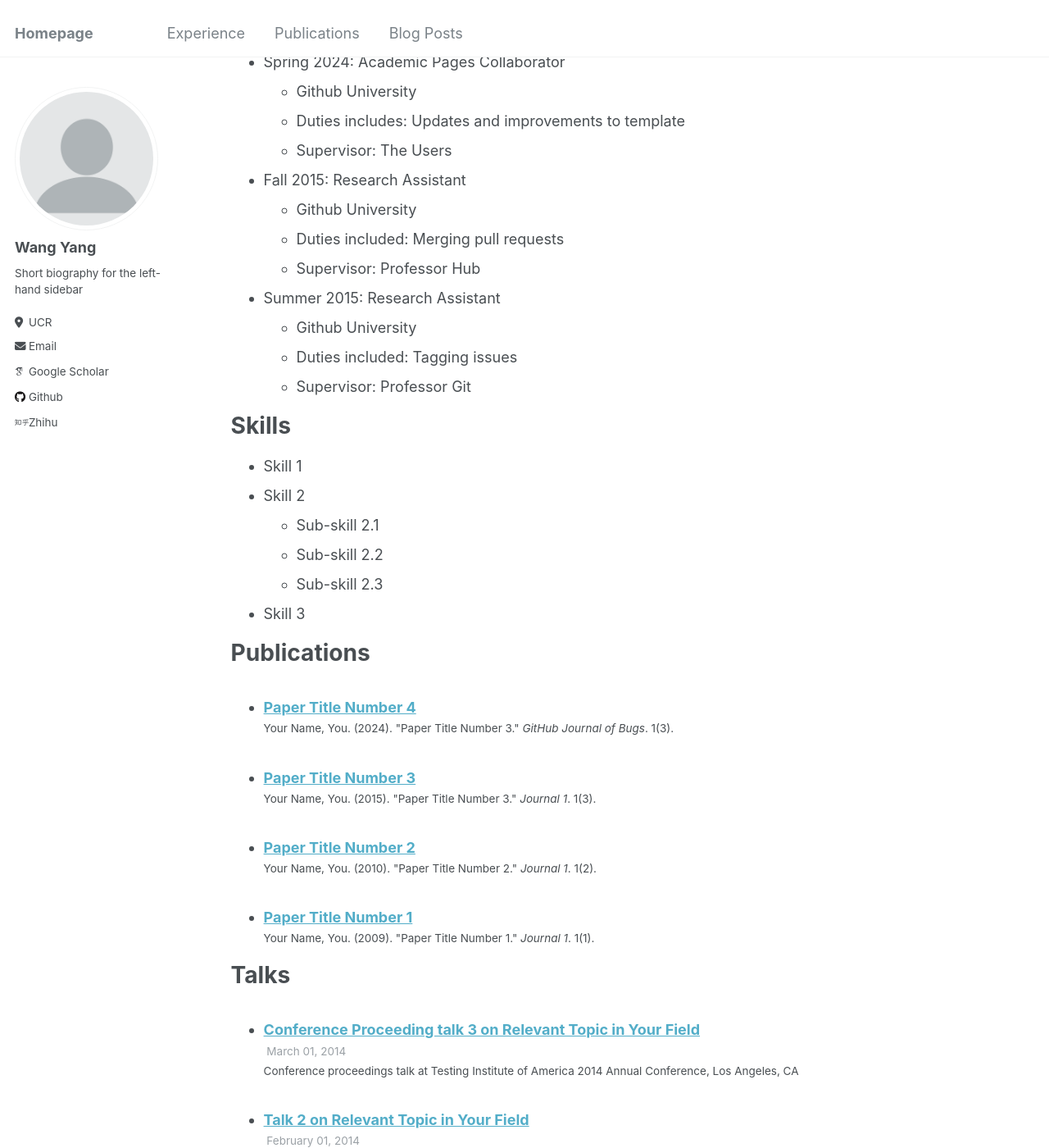
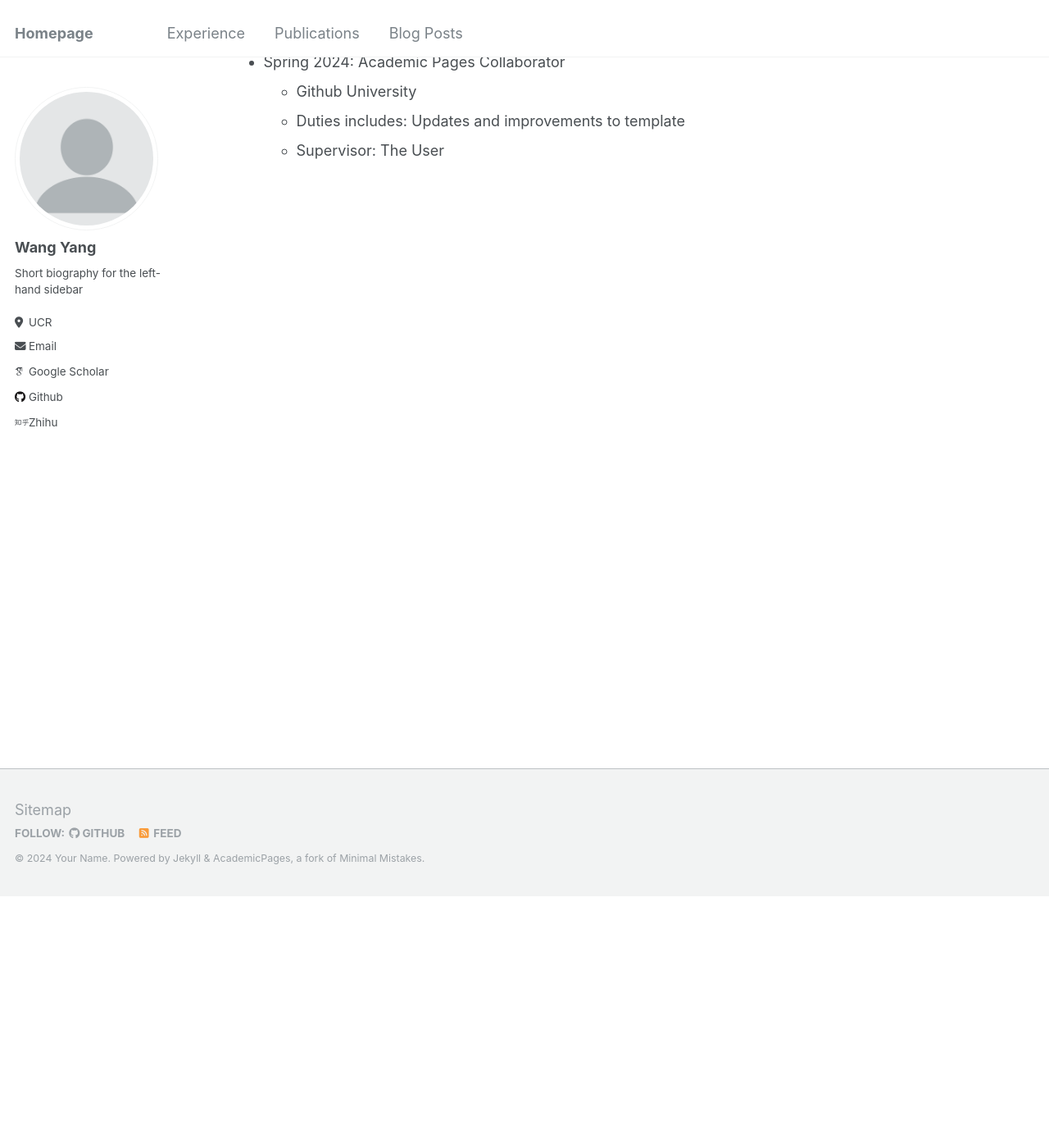
Before and after one commit to uservan/uservan.github.io, a Jekyll site: the page built from _pages/cv.md, in a window 1280 px wide and 1400 px high, scrolled down 307 px. Shown: the whole window at 82% size. Built offline with Jekyll 4.4.1, drawn with Linux system fonts in a browser that asks for light colours; some web fonts are replaced; some of the changed text lies outside the part shown.

Commit message:
Update cv.md

```diff
--- a/_pages/cv.md
+++ b/_pages/cv.md
@@ -20,45 +20,4 @@ Work experience
 * Spring 2024: Academic Pages Collaborator
   * Github University
   * Duties includes: Updates and improvements to template
-  * Supervisor: The Users
-
-* Fall 2015: Research Assistant
-  * Github University
-  * Duties included: Merging pull requests
-  * Supervisor: Professor Hub
-
-* Summer 2015: Research Assistant
-  * Github University
-  * Duties included: Tagging issues
-  * Supervisor: Professor Git
-
-Skills
-======
-* Skill 1
-* Skill 2
-  * Sub-skill 2.1
-  * Sub-skill 2.2
-  * Sub-skill 2.3
-* Skill 3
-
-Publications
-======
-  <ul>{% for post in site.publications reversed %}
-    {% include archive-single-cv.html %}
-  {% endfor %}</ul>
-
-Talks
-======
-  <ul>{% for post in site.talks reversed %}
-    {% include archive-single-talk-cv.html  %}
-  {% endfor %}</ul>
-
-Teaching
-======
-  <ul>{% for post in site.teaching reversed %}
-    {% include archive-single-cv.html %}
-  {% endfor %}</ul>
-
-Service and leadership
-======
-* Currently signed in to 43 different slack teams
+  * Supervisor: The User
```
